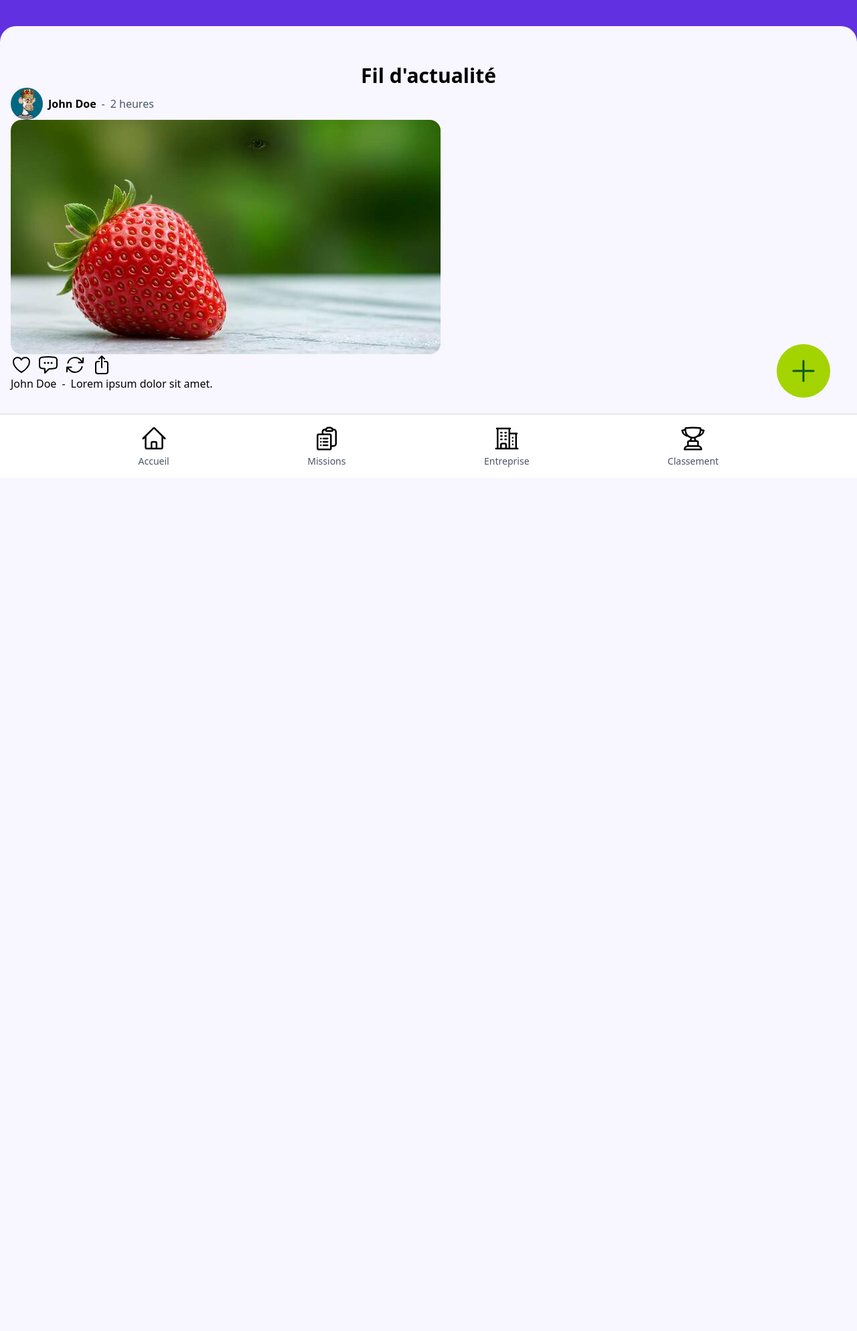
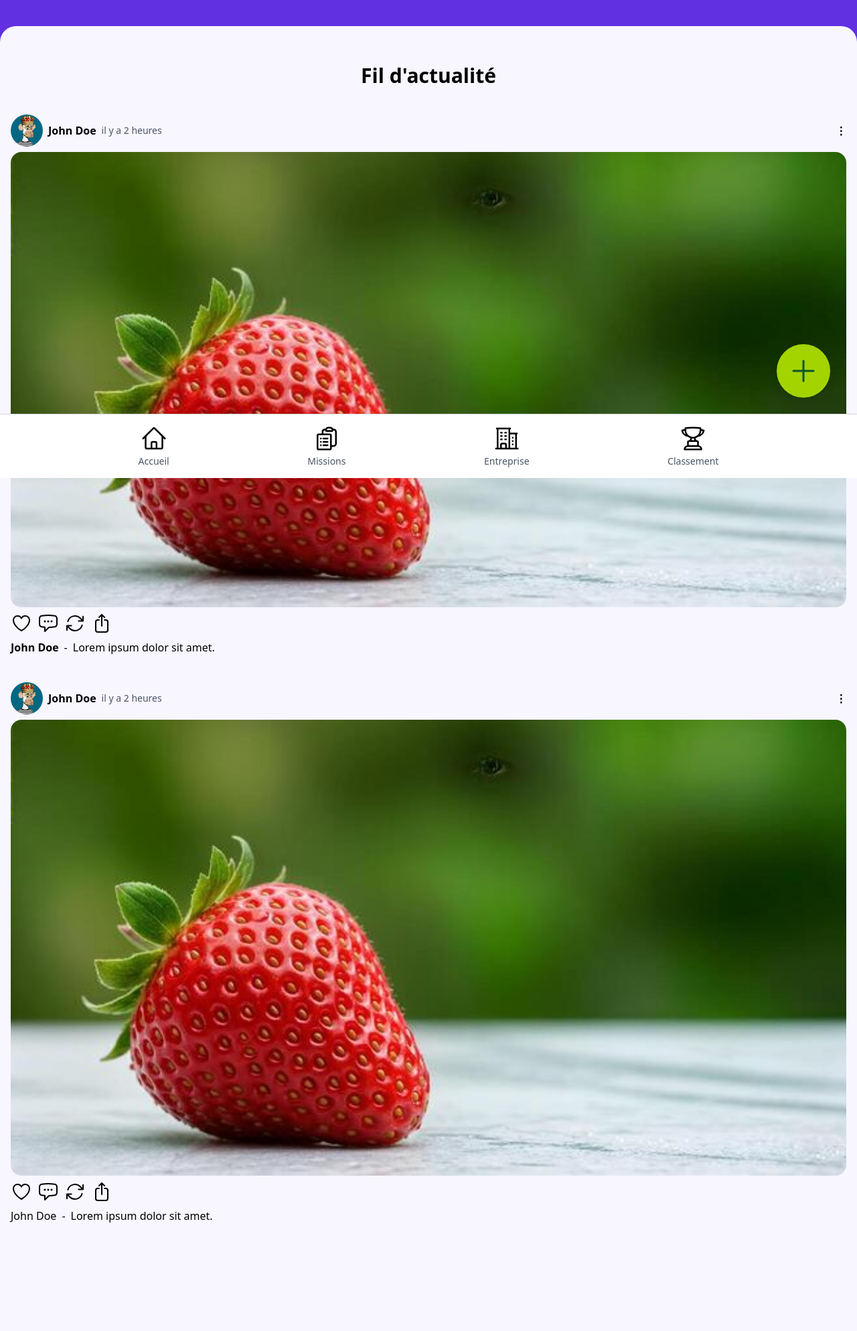
Before and after one commit to BaptisteDelavenay/Hop, a PHP site: the page made by app/views/EntrepriseCollaborateur.php in a window 1280 px wide. Shown: the part 86-2074 px from the top of the page at 67% size. Before the commit the page ends 784 px from the top, so only its background shows below. Run offline with PHP 8.4, Linux system fonts and the light colour scheme; the visitor is signed in with stand-in values (Sample User, id 1); data comes from the database, SQL or seed files in the repository; style sheets or scripts are compiled from the project's sources; some libraries are stand-ins or nearby versions.

Commit message:
feed et nouveau post

```diff
--- a/app/views/EntrepriseCollaborateur.php
+++ b/app/views/EntrepriseCollaborateur.php
@@ -33,20 +33,51 @@
     </header>
 
     <!-- Section fil d'actualité -->
-    <section class="bg-[#F8F6FF] p-4 w-full rounded-t-3xl pb-40 mt-10 flex flex-col flex-1">
+    <section class="bg-[#F8F6FF] p-4 w-full rounded-t-3xl pb-40 mt-10 flex flex-col flex-1 gap-10">
     <h2 class="mt-10 text-3xl font-extrabold text-center">Fil d'actualité</h2>
 
 
     <!-- POST -->
-    <div>
+    <div class="flex flex-col gap-2">
         <!-- Photo de profil et nom -->
+        <div class="flex items-center justify-between">
+            <div class="flex items-center gap-2">
+                <!-- photo de profil -->
+                <img class="h-12 w-12 rounded-full object-cover" src="../../uploads/01a31144f1fc880f5ff32c4985b0209e.jpg" alt="">
+                <!-- Nom prenom -->
+                <p class="font-bold">John Doe</p>
+                <p class="text-gray-600 text-sm">il y a 2 heures</p>
+             </div>
+             <p class="font-bold">⋮</p>
+        </div>
+        <img class="rounded-2xl" src="../../IMG/exempleFeed.png" alt="">
+        <!-- Interactions -->
         <div class="flex items-center gap-2">
-            <!-- photo de profil -->
-            <img class="h-12 w-12 rounded-full object-cover" src="../../uploads/01a31144f1fc880f5ff32c4985b0209e.jpg" alt="">
+            <svg xmlns="http://www.w3.org/2000/svg" fill="none" viewBox="0 0 24 24" stroke-width="1.5" stroke="currentColor" class="size-8"><path stroke-linecap="round" stroke-linejoin="round" d="M21 8.25c0-2.485-2.099-4.5-4.688-4.5-1.935 0-3.597 1.126-4.312 2.733-.715-1.607-2.377-2.733-4.313-2.733C5.1 3.75 3 5.765 3 8.25c0 7.22 9 12 9 12s9-4.78 9-12Z" /></svg>
+            <svg xmlns="http://www.w3.org/2000/svg" fill="none" viewBox="0 0 24 24" stroke-width="1.5" stroke="currentColor" class="size-8"><path stroke-linecap="round" stroke-linejoin="round" d="M8.625 9.75a.375.375 0 1 1-.75 0 .375.375 0 0 1 .75 0Zm0 0H8.25m4.125 0a.375.375 0 1 1-.75 0 .375.375 0 0 1 .75 0Zm0 0H12m4.125 0a.375.375 0 1 1-.75 0 .375.375 0 0 1 .75 0Zm0 0h-.375m-13.5 3.01c0 1.6 1.123 2.994 2.707 3.227 1.087.16 2.185.283 3.293.369V21l4.184-4.183a1.14 1.14 0 0 1 .778-.332 48.294 48.294 0 0 0 5.83-.498c1.585-.233 2.708-1.626 2.708-3.228V6.741c0-1.602-1.123-2.995-2.707-3.228A48.394 48.394 0 0 0 12 3c-2.392 0-4.744.175-7.043.513C3.373 3.746 2.25 5.14 2.25 6.741v6.018Z" /></svg>
+            <svg xmlns="http://www.w3.org/2000/svg" fill="none" viewBox="0 0 24 24" stroke-width="1.5" stroke="currentColor" class="size-8"><path stroke-linecap="round" stroke-linejoin="round" d="M16.023 9.348h4.992v-.001M2.985 19.644v-4.992m0 0h4.992m-4.993 0 3.181 3.183a8.25 8.25 0 0 0 13.803-3.7M4.031 9.865a8.25 8.25 0 0 1 13.803-3.7l3.181 3.182m0-4.991v4.99" /></svg>
+            <svg xmlns="http://www.w3.org/2000/svg" fill="none" viewBox="0 0 24 24" stroke-width="1.5" stroke="currentColor" class="size-8"><path stroke-linecap="round" stroke-linejoin="round" d="M9 8.25H7.5a2.25 2.25 0 0 0-2.25 2.25v9a2.25 2.25 0 0 0 2.25 2.25h9a2.25 2.25 0 0 0 2.25-2.25v-9a2.25 2.25 0 0 0-2.25-2.25H15m0-3-3-3m0 0-3 3m3-3V15" /></svg>
+        </div>
+        <!-- description -->
+        <div class="flex items-center gap-2">
             <!-- Nom prenom -->
-             <p class="font-bold">John Doe</p>
-             <p class="text-gray-600"> - </p>
-             <p class="text-gray-600">2 heures</p>
+            <p class="font-bold">John Doe</p>
+            <p> - </p>
+            <!-- description du post -->
+            <p>Lorem ipsum dolor sit amet.</p>
+        </div>
+    </div>
+    <div class="flex flex-col gap-2">
+        <!-- Photo de profil et nom -->
+        <div class="flex items-center justify-between">
+            <div class="flex items-center gap-2">
+                <!-- photo de profil -->
+                <img class="h-12 w-12 rounded-full object-cover" src="../../uploads/01a31144f1fc880f5ff32c4985b0209e.jpg" alt="">
+                <!-- Nom prenom -->
+                <p class="font-bold">John Doe</p>
+                <p class="text-gray-600 text-sm">il y a 2 heures</p>
+             </div>
+             <p class="font-bold">⋮</p>
         </div>
         <img class="rounded-2xl" src="../../IMG/exempleFeed.png" alt="">
         <!-- Interactions -->
@@ -69,9 +100,9 @@
     </section>
 
 
-    <div class="h-20 w-20 rounded-full bg-hop-vert fixed right-10 bottom-30 flex items-center justify-center">
+    <a href="nouveauPost.php" class="h-20 w-20 rounded-full bg-hop-vert fixed right-10 bottom-30 flex items-center justify-center shadow-lg active:scale-90 transition-all duration-75">
         <svg xmlns="http://www.w3.org/2000/svg" fill="none" viewBox="0 0 24 24" stroke-width="1.5" stroke="currentColor" class="size-12 stroke-green-900"><path stroke-linecap="round" stroke-linejoin="round" d="M12 4.5v15m7.5-7.5h-15" /></svg>
-    </div>
+    </a>
 
 
 
```
Also changed, not shown: app/views/nouveauPost.php (+53 -0 lines).
